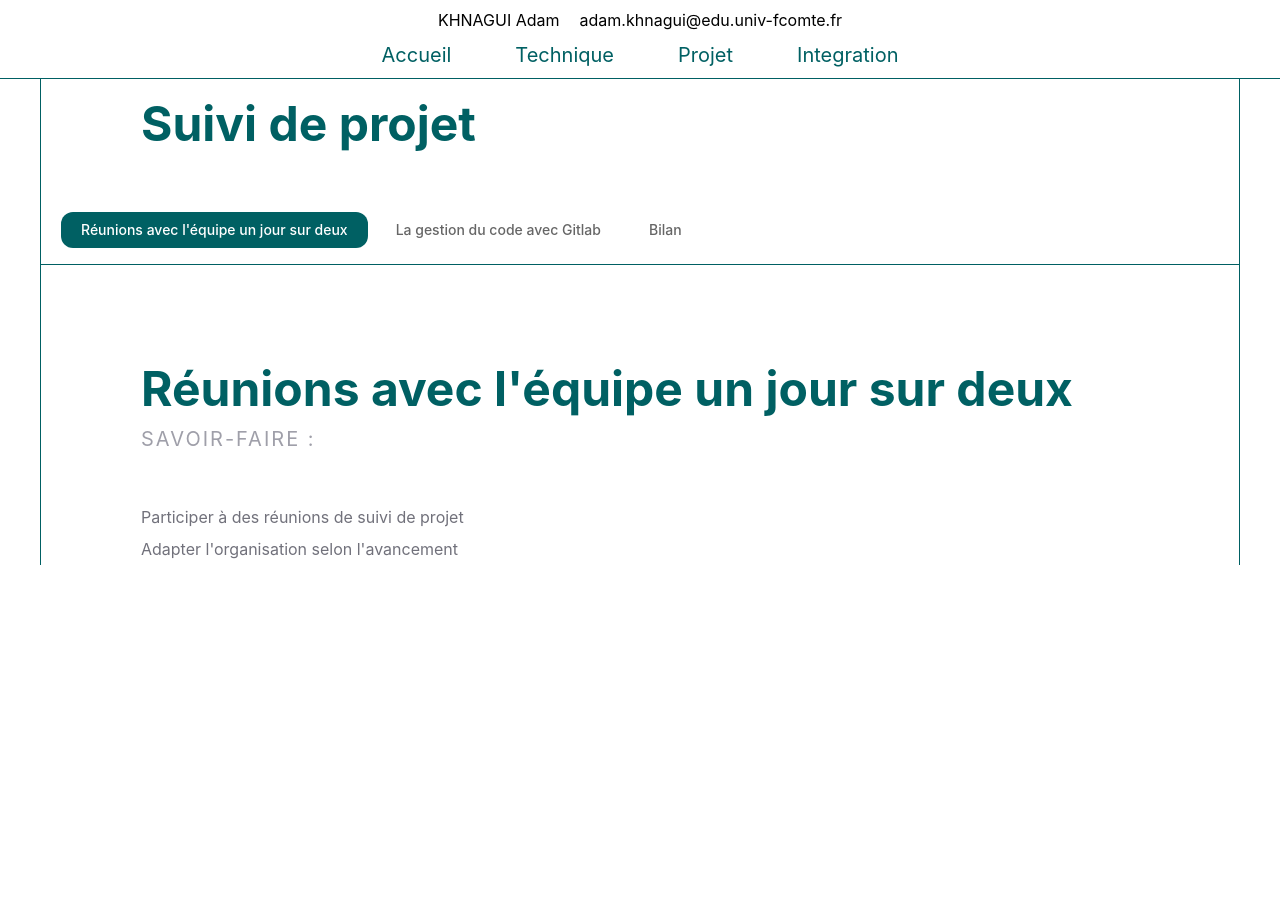
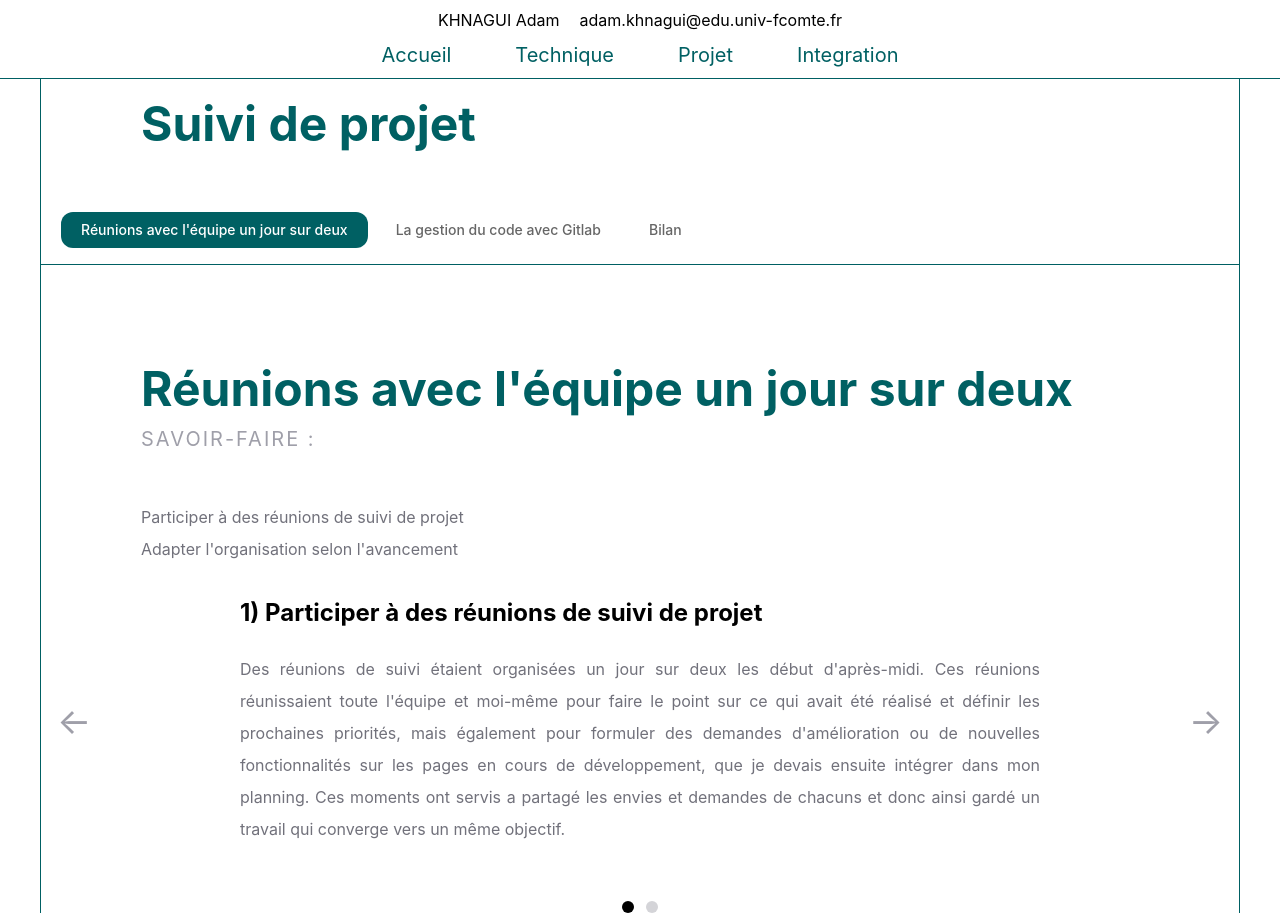
Before and after one commit to SpicyFire21/portofolio-stage-but2, a Vue app: page /proj/1 in a window 1280 px wide. Before the commit the page ends 800 px from the top, so only its background shows below. Built offline with nearby package versions, Linux system fonts and the light colour scheme.

Commit message:
feat(proj): v1 du contenue de la partie suivie de projet + besoin de corriger les fautes

```diff
--- a/src/Views/project/ProjectDetailView.vue
+++ b/src/Views/project/ProjectDetailView.vue
@@ -5,6 +5,8 @@
       :text="currentProj.content"
       :image=[]
   > </Section>
+  <carrousel v-if="currentProj.carrousel" :slides="currentProj.carrousel"/>
+
 </template>
 
 <script setup>
@@ -12,6 +14,7 @@ import Section from "@/components/Section.vue";
 import {links} from "@/data/projLinks.js";
 import {computed} from "vue";
 import {useRoute} from "vue-router";
+import Carrousel from "@/components/Carrousel.vue";
 
 const route = useRoute()
 
--- a/src/components/Carrousel.vue
+++ b/src/components/Carrousel.vue
@@ -1,15 +1,15 @@
 <template>
   <div class="w-full flex flex-col items-center">
 
-    <div class="relative w-full max-w-5xl flex items-center justify-center">
+    <div class="relative w-full max-w-7xl flex items-center justify-center">
 
       <!-- Left -->
-      <button @click="prev" class="absolute left-4 z-10 text-4xl text-zinc-400 hover:text-black">←</button>
+      <button @click="prev" class="h-full absolute left-4 z-10 text-4xl text-zinc-400 hover:text-black">←</button>
 
       <!-- Slide -->
-      <div class=" border w-full px-20 py-8 overflow-hidden">
+      <div class=" w-full px-20 py-8 overflow-hidden">
 
-        <div class=" border h-full flex justify-center gap-6">
+        <div class=" h-full flex justify-center gap-6">
 
           <!-- Text -->
           <div class="flex flex-col justify-center">
@@ -18,7 +18,7 @@
             </h1>
 
             <div
-                class="min-w-0 w-full max-w-[400px] text-zinc-500 leading-8 whitespace-pre-line break-words"
+                class="min-w-0 w-full max-w-[800px] text-zinc-500 leading-8 whitespace-pre-line break-words"
                 v-html="slides[currentIndex].text"
             ></div>
           </div>
@@ -44,7 +44,7 @@
       </div>
 
       <!-- Right -->
-      <button @click="next" class="absolute right-4 z-10 text-4xl text-zinc-400 hover:text-black">→</button>
+      <button @click="next" class="h-full absolute right-4 z-10 text-4xl text-zinc-400 hover:text-black">→</button>
 
     </div>
 
--- a/src/data/projLinks.js
+++ b/src/data/projLinks.js
@@ -1,14 +1,52 @@
+import proj1 from "@/assets/proj/1-1.png";
+import proj2 from "@/assets/proj/1-2.png";
+
+
 export const links = [
     {
         label: "Réunions avec l'équipe un jour sur deux",
         to: "/proj/1",
-        content:"<ul> <li>Participer à des réunions de suivi de projet\n</li> <li>Adapter l'organisation selon l'avancement\n</li>  </ul>"
+        content:"<ul> <li>Participer à des réunions de suivi de projet\n</li> <li>Adapter l'organisation selon l'avancement\n</li>  </ul>",
+        carrousel: [
+
+            {
+                title: "1) Participer à des réunions de suivi de projet" ,
+                text:"Des réunions de suivi étaient organisées un jour sur deux les début d'après-midi. Ces réunions réunissaient toute l'équipe et moi-même pour faire le point sur ce qui avait été réalisé et définir les prochaines priorités, mais également pour formuler des demandes d'amélioration ou de nouvelles fonctionnalités sur les pages en cours de développement, que je devais ensuite intégrer dans mon planning. Ces moments ont servis a partagé les envies et demandes de chacuns et donc ainsi gardé un travail qui converge vers un même objectif.",
+
+            },
+
+            {
+                title: "2) Adapter l'organisation selon l'avancement",
+                text:"Grace aux réunions fréquentes avec toute l'équipe, l'avancement était assez constant et m'a permis de ne pas me perdre dans le projet. En dehors des réunions, j'organisais mon travail selon la priorité sur l'implémentation tout en informant l'équipe de ce que je faisais, l'un des avantages que j'ai eu du au faible effectif. quand j'étais bloqué, je consultais mon tuteur de stage et j'arrivais a résoudre le problème facilement par la suite.",
+
+            },
+
+
+
+        ]
+
     },
     {
         label: "La gestion du code avec Gitlab",
         to: "/proj/2",
-        content:"<ul> <li>Utiliser un outil de gestion de version en équipe\n</li> <li>Collaborer sur un projet existant en équipe</li>  </ul>"
+        content:"<ul> <li>Utiliser un outil de gestion de version en équipe\n</li> <li>Collaborer sur un projet existant en équipe</li>  </ul>",
+        carrousel: [
 
+            {
+                title: "1) Utiliser un outil de gestion de version en équipe\n" ,
+                text:"À mon arrivée sur le projet, il existait plusieurs branches et répo auxquels l'entreprise travaillait. j'ai du créé ma branche en paralèlle des leurs afin d'isoler mon travail du reste. Le workflow consitait a travailler en parallèle sur différentes branches et ensuite merge quand on le pouvait, ce fut la manière dont on a travaillé pendant le stage. Cependant je m'arrangeait d'écrire des message de commits lisibles et claires. ",
+                images:[proj1,proj2]
+            },
+
+            {
+                title: "2) Collaborer sur un projet existant en équipe\n",
+                text:"La collaboration avec l'équipe était naturellement séparé par les différentes branches que l'on avait, je m'occupais de la partie développement globale en proposant des choix d'architectures et d'implémentations pour faire grandir le projet d'une façon plus stable. Pour ma partie, j'ai en grande partie coder sur le début de mon stage, en même temps que le reste de mon équipe, j'ai aussi du réalisé des schémas divert afin d'expliquer mes choix et propositons  (MCD, etc...) et fini par un déploiement de l'application dans son état actuelle.",
+
+            },
+
+
+
+        ]
     },
     {
         label: "Bilan",
```
Also changed, not shown: src/assets/proj/1-1.png (added), src/assets/proj/1-2.png (added).
